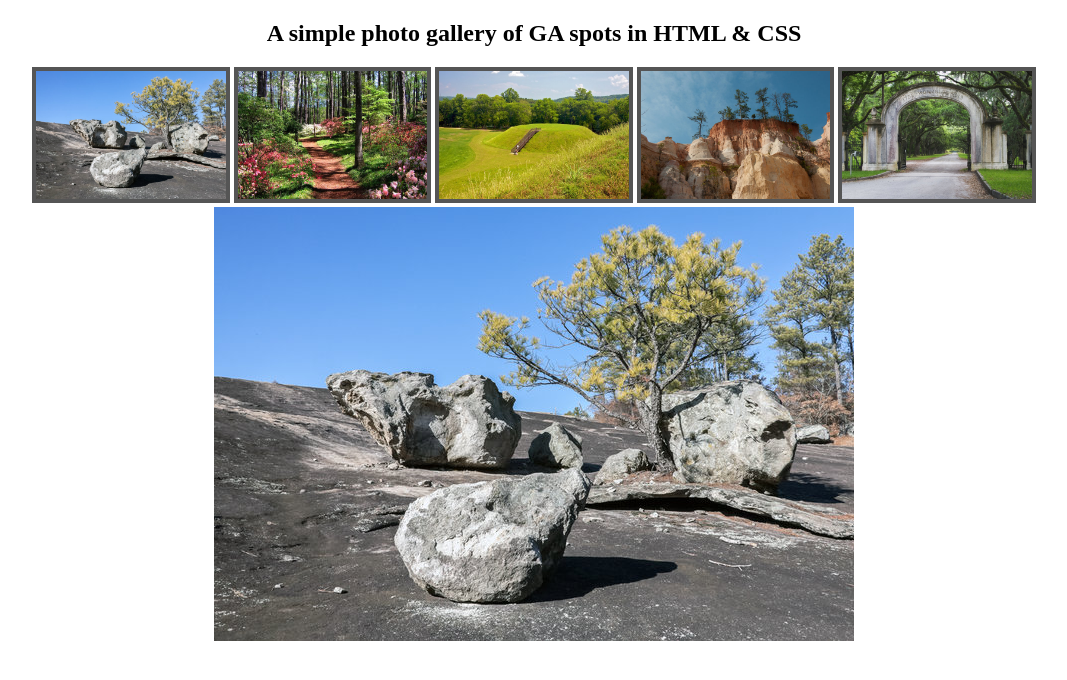
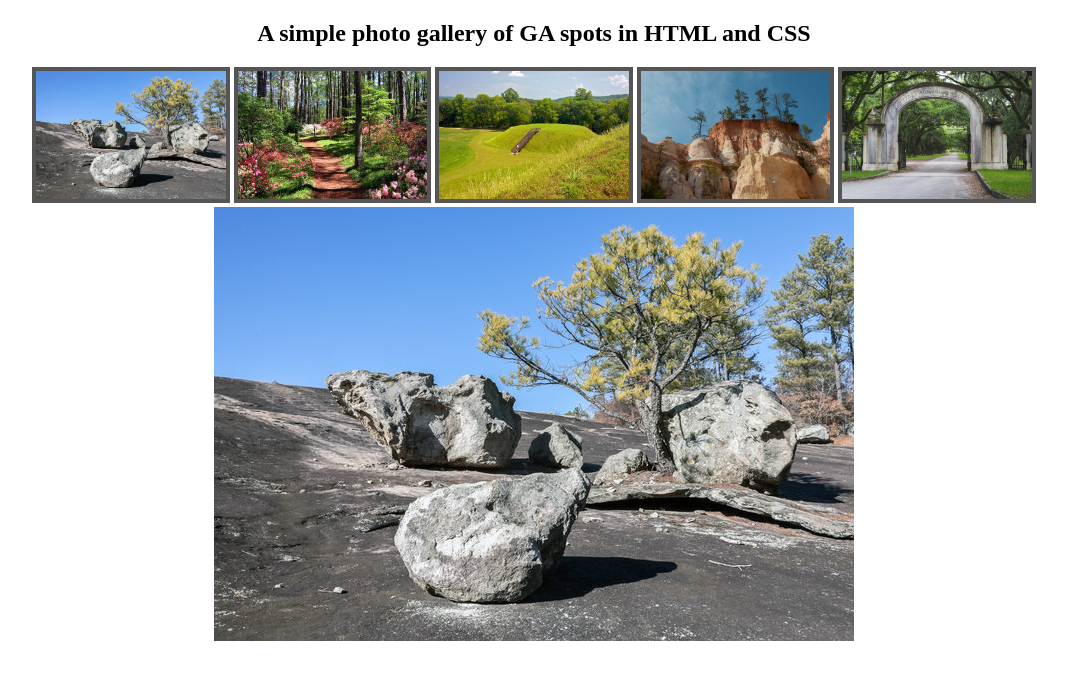
Before and after one commit to drewcoparker/cool-places-georgia, a plain HTML site: page index.html in a window 1280 px wide. Shown: the whole page, without its empty margins (106-1173 px from the left). Drawn offline with Linux system fonts and the light colour scheme.

Commit message:
Fix typo in comment

```diff
--- a/index.html
+++ b/index.html
@@ -27,7 +27,7 @@
 	<div id="gallery">
 		<!-- Make a wrapper for the top section -->
 		<div id="top-section">
-			<h2>A simple photo gallery of GA spots in HTML & CSS</h2>
+			<h2>A simple photo gallery of GA spots in HTML and CSS</h2>
 		</div>
 		<!-- Make div for out thumbnails to live in -->
 		<div id="middle-section">
```
